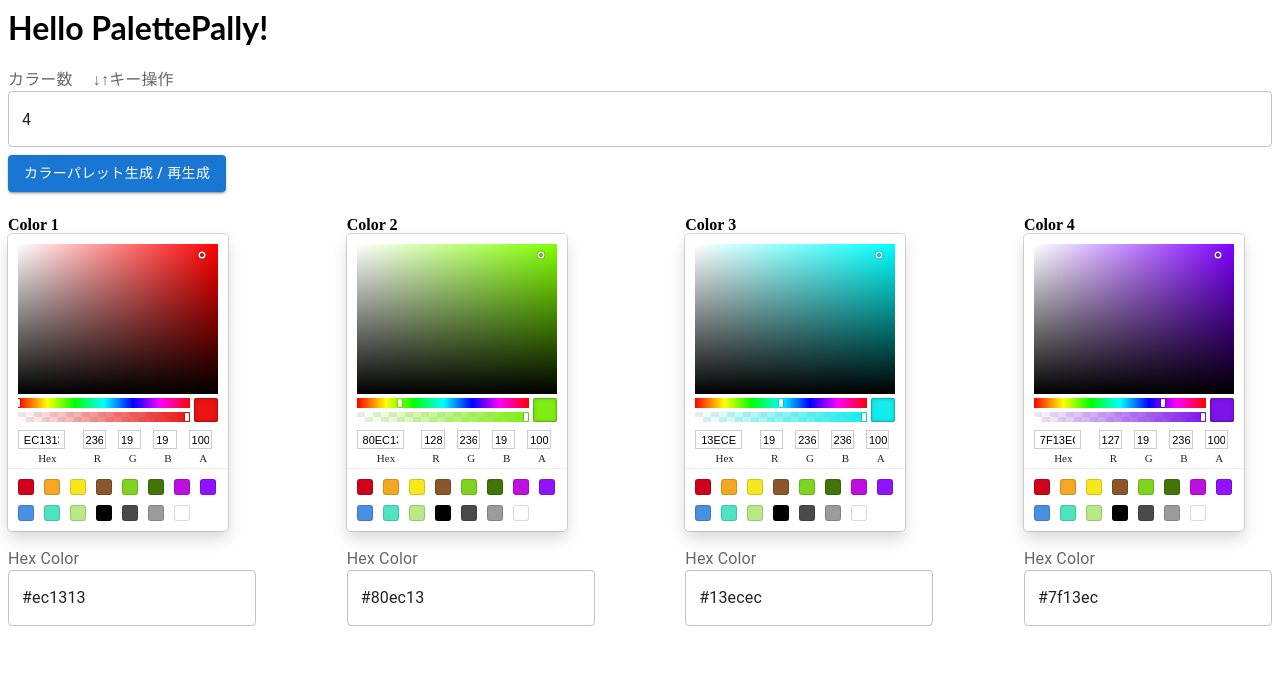
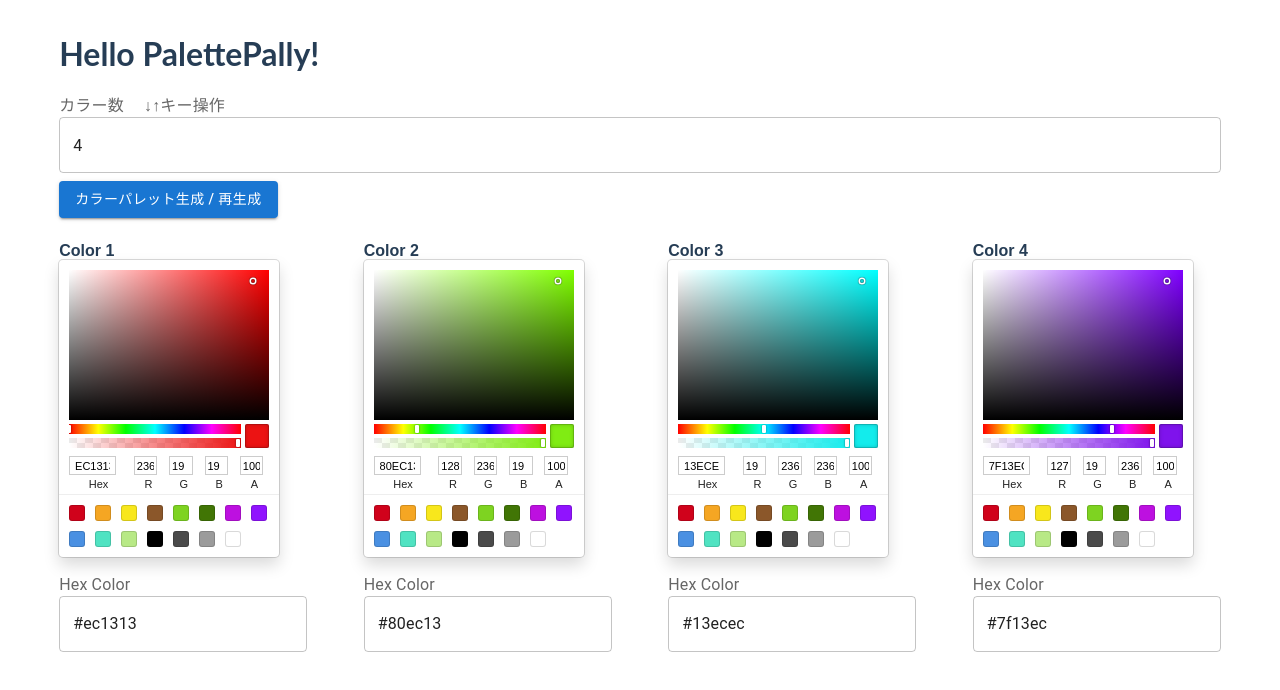
Before and after one commit to BoxPistols/ColorPicker-PalettePally, a React (Create React App) app: page / in a window 1280 px wide. Shown: the top 690 px of the page. Built offline with nearby package versions, Linux system fonts and the light colour scheme.

Commit message:
1 file modified

```diff
--- a/src/style.css
+++ b/src/style.css
@@ -1,3 +1,11 @@
-h1, p {
+body {
+  padding: 2% 4%;
+  box-sizing: border-box;
+  font-family: Futura, sans-serif;
+  color: rgb(38, 61, 85);
+}
+
+h1,
+p {
   font-family: Lato;
 }
```
